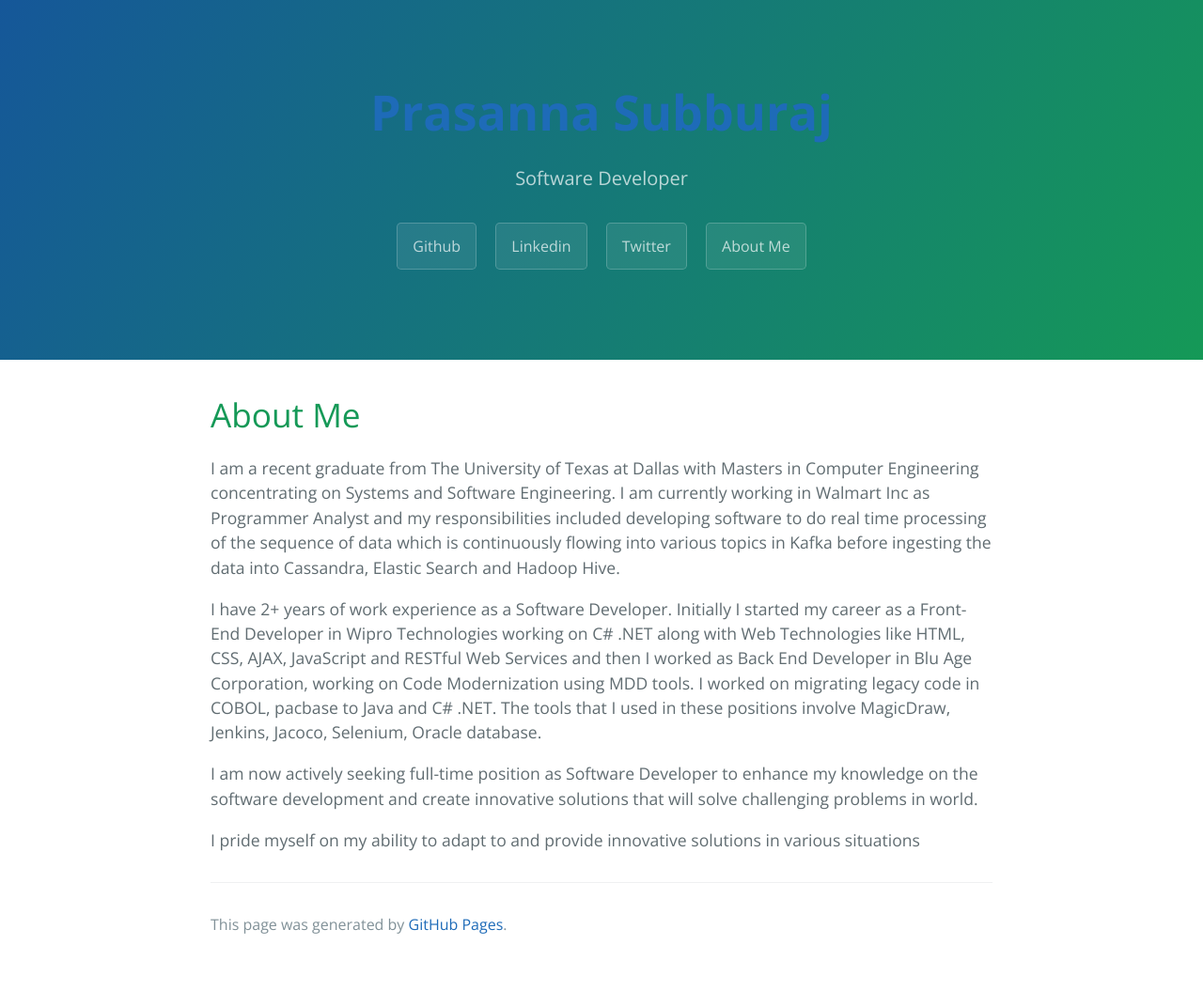
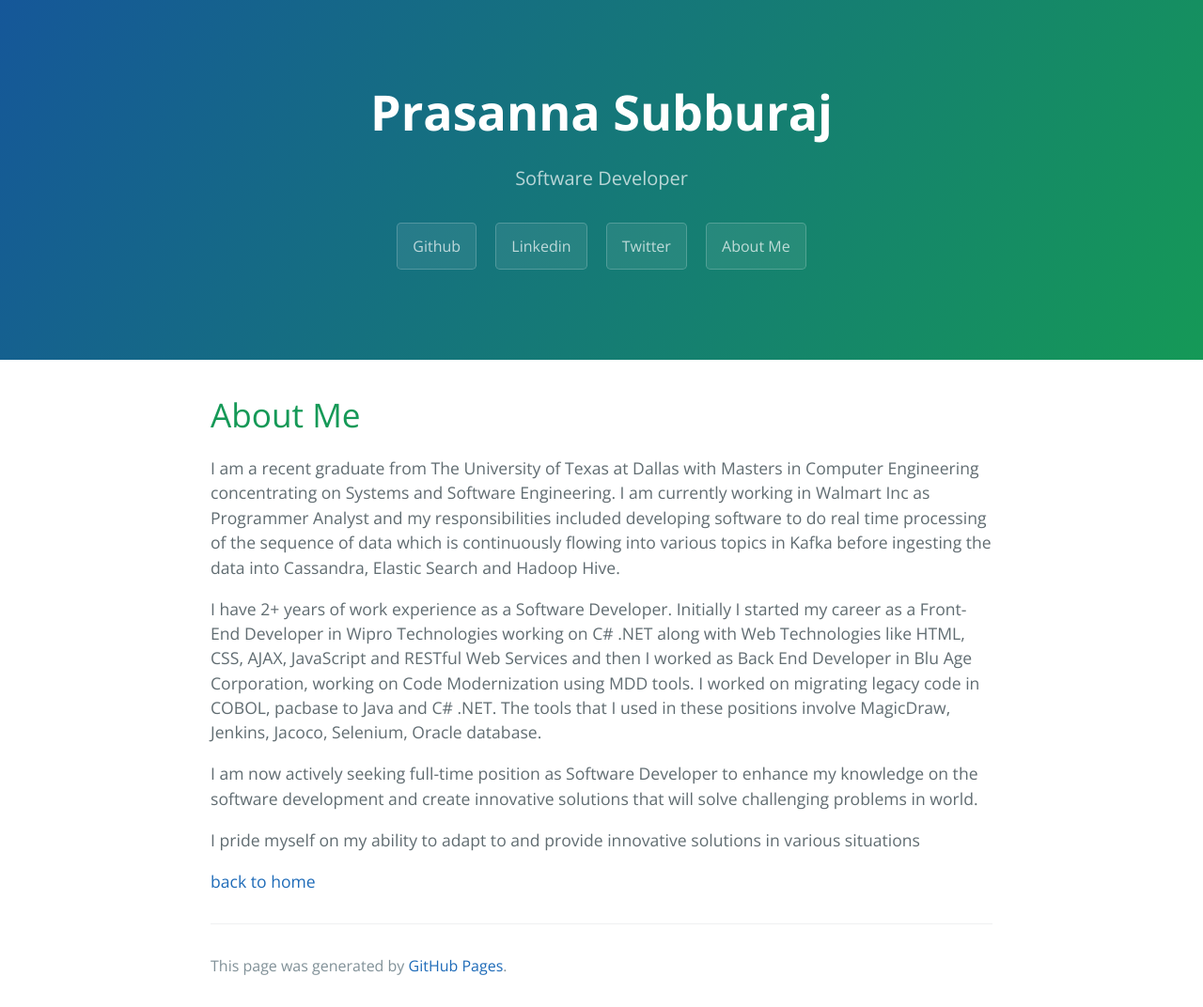
Before and after one commit to prasanna1433/prasanna1433.github.io, a Jekyll site: the page built from about-me.md, in a window 1280 px wide. Shown: the whole page at 94% size. Built offline with Jekyll 4.4.1, drawn with Linux system fonts in a browser that asks for light colours; our own code applies the rules of GitHub Pages for plain Markdown files; before the commit the page ends 1028 px from its top, so only the background shows below that.

Commit message:
adding back link

```diff
--- a/_layouts/default.html
+++ b/_layouts/default.html
@@ -12,7 +12,7 @@
   </head>
   <body>
     <section class="page-header">
-      <h1 class="project-name"><a href="{{ site.baseurl }}">{{ site.title | default: site.github.repository_name }}</a></h1>
+      <h1 class="project-name">{{ site.title | default: site.github.repository_name }}</h1>
       <h2 class="project-tagline">{{ site.description | default: site.github.project_tagline }}</h2>
         <a href="{{ site.author.github  }}" class="btn">Github</a>
         <a href="{{ site.author.linkedin }}" class="btn">Linkedin</a>
--- a/about-me.md
+++ b/about-me.md
@@ -11,3 +11,5 @@
 I am now actively seeking full-time position as Software Developer to enhance my knowledge on the software development and create innovative solutions that will solve challenging problems in world.
 
 I pride myself on my ability to adapt to and provide innovative solutions in various situations
+
+[back to home](./)
```
